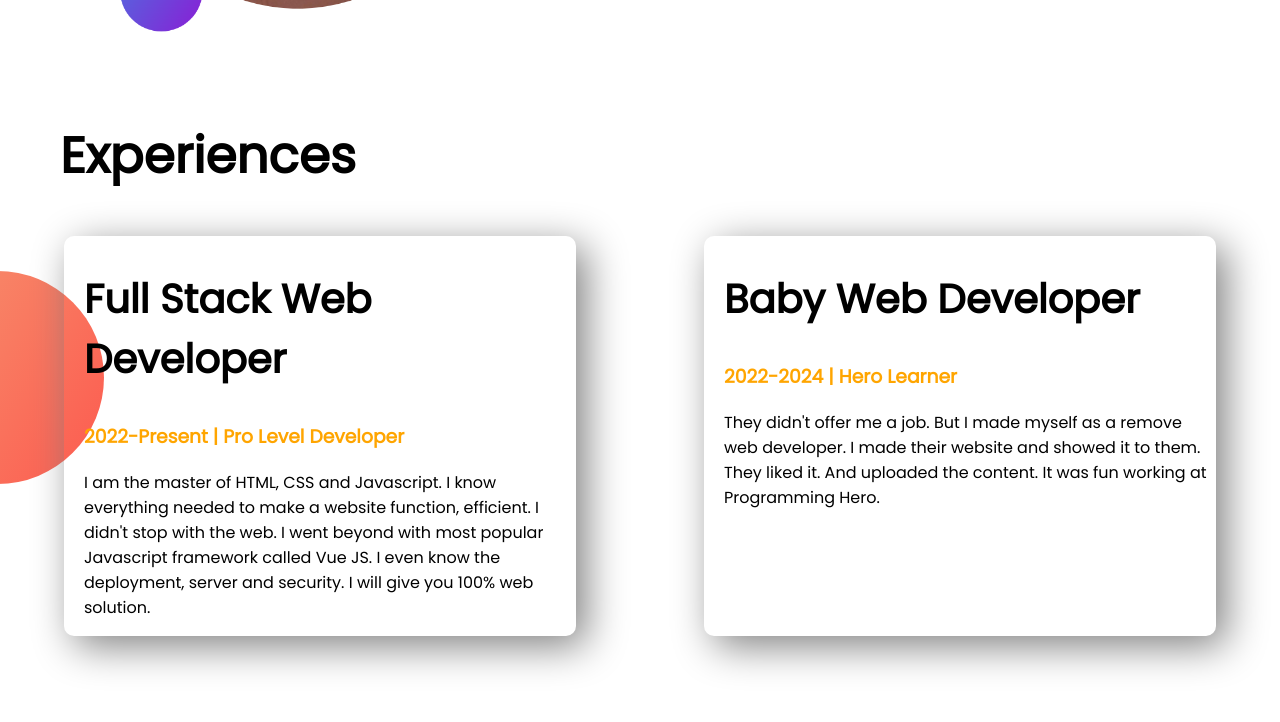
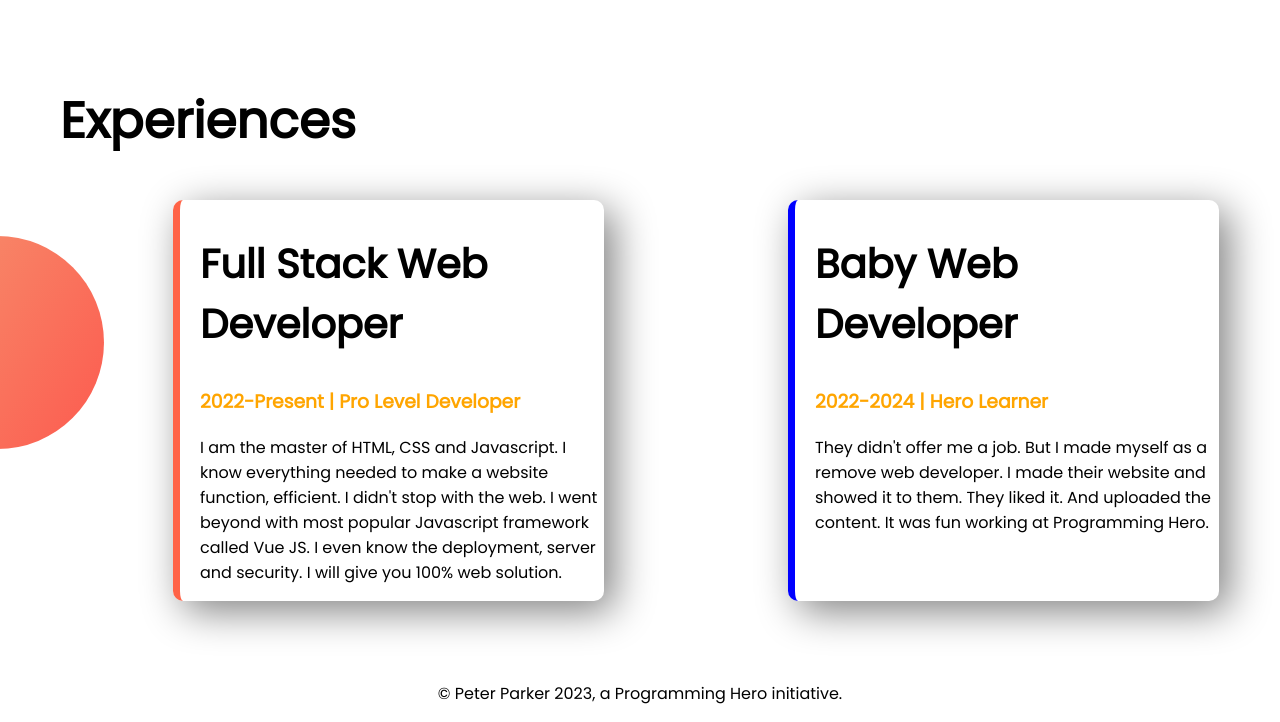
Before and after one commit to Refat-211/developer-portfolio, a plain HTML site: page index.html in a window 1280 px wide. Shown: the part 984-1706 px from the top of the page. Drawn offline with Linux system fonts and the light colour scheme.

Commit message:
all done

```diff
--- a/index.html
+++ b/index.html
@@ -37,12 +37,12 @@
     <section class="experience-area">
         <h1 class="experi">Experiences</h1>
         <div class="flexible-container">
-            <div class="experience-item">
+            <div id="full-sd" class="experience-item">
                 <h2>Full Stack Web Developer</h2>
                 <h3 class="orange-color">2022-Present | Pro Level Developer</h3>
                 <p>I am the master of HTML, CSS and Javascript. I know everything needed to make a website function, efficient. I didn't stop with the web. I went beyond with most popular Javascript framework called Vue JS. I even know the deployment, server and security. I will give you 100% web solution.</p>
             </div>
-            <div class="experience-item">
+            <div id="baby-wd" class="experience-item">
                 <h2>Baby Web Developer</h2>
                 <h3 class="orange-color">2022-2024 | Hero Learner</h3>
                 <p>They didn't offer me a job. But I made myself as a remove web developer. I made their website and showed it to them. They liked it. And uploaded the content. It was fun working at Programming Hero.</p>
@@ -50,4 +50,7 @@
         </div>
     </section>
 </body>
+<footer>
+    <p>© Peter Parker 2023, a Programming Hero initiative.</p>
+</footer>
 </html>
--- a/style.css
+++ b/style.css
@@ -14,6 +14,7 @@ h2{
 .flexible-container{
     display: flex;
     margin-bottom: 80px;
+    margin-left: 50px;
 }
 .half-width{
     width: 50%;
@@ -52,8 +53,17 @@ h2{
 .experience-item{
     width: 40%;
     box-shadow: 10px 10px 40px gray;
-    margin-left: 5%;
+    margin-left: 10%;
     margin-right: 5%;
     padding-left: 20px;
     border-radius: 10px;
 }
+#full-sd{
+    border-left: 7px solid tomato;
+}
+#baby-wd{
+    border-left: 7px solid blue;
+}
+footer p{
+    text-align: center;
+}
```
